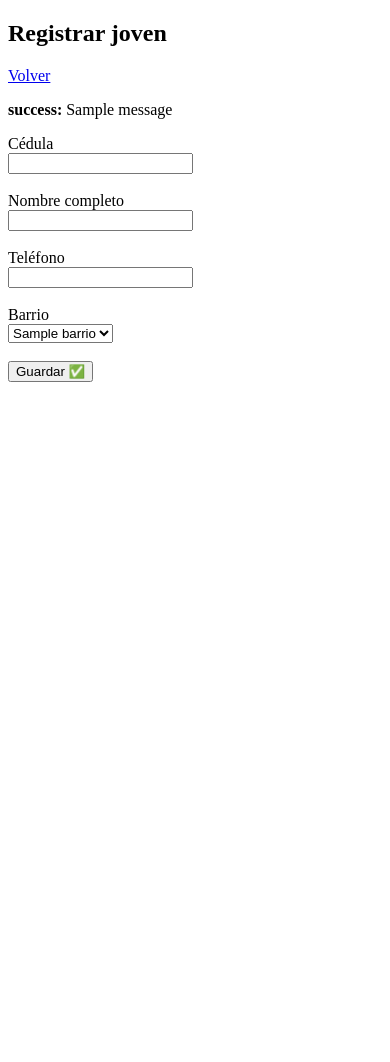
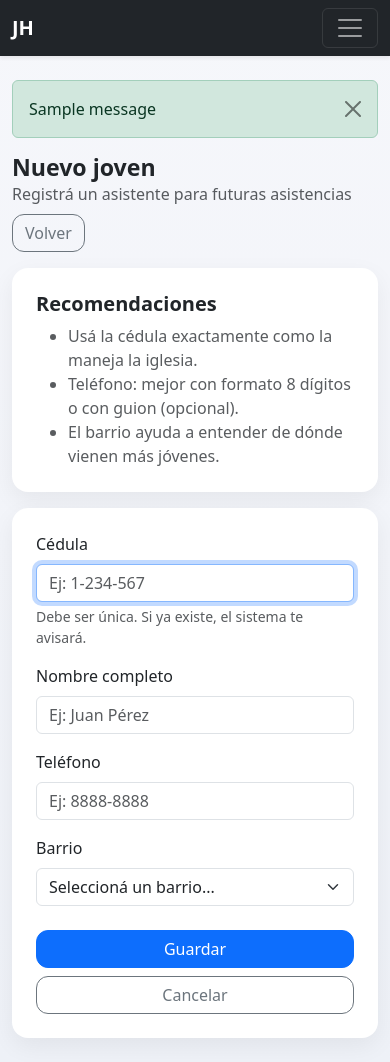
Before and after one commit to steve-sr/jh-attendance, a Flask app: page /youth/new in a window 390 px wide. Before the commit the page ends 382 px from the top, so only its background shows below. Run offline with Flask 3, Linux system fonts and the light colour scheme; a user stored in the database is signed in; tables that the repository leaves empty hold one stand-in row (values such as "Sample post"); one stand-in notice (Sample message) is shown.

Commit message:
Refactor youth edit and form templates for improved UI/UX and validation

```diff
--- a/templates/youth_form.html
+++ b/templates/youth_form.html
@@ -1,37 +1,81 @@
-<!doctype html>
-<html>
-<head>
-  <meta charset="utf-8">
-  <title>Nuevo Joven - JH</title>
-</head>
-<body>
-  <h2>Registrar joven</h2>
-  <p><a href="/youth">Volver</a></p>
+{% extends "base.html" %}
+{% block title %}Nuevo joven - JH{% endblock %}
 
-  {% with messages = get_flashed_messages(with_categories=true) %}
-    {% for c,m in messages %}
-      <p><b>{{c}}:</b> {{m}}</p>
-    {% endfor %}
-  {% endwith %}
+{% block content %}
+<div class="d-flex flex-wrap justify-content-between align-items-center gap-2 mb-3">
+  <div>
+    <h3 class="fw-bold mb-0">Nuevo joven</h3>
+    <div class="text-muted">Registrá un asistente para futuras asistencias</div>
+  </div>
+  <a class="btn btn-outline-secondary" href="/youth">Volver</a>
+</div>
 
-  <form method="post">
-    <label>Cédula</label><br>
-    <input name="cedula" required><br><br>
+<div class="row g-3">
+  <div class="col-12 col-lg-5">
+    <div class="card p-4">
+      <h5 class="fw-bold mb-2">Recomendaciones</h5>
+      <ul class="text-muted mb-0">
+        <li>Usá la cédula exactamente como la maneja la iglesia.</li>
+        <li>Teléfono: mejor con formato 8 dígitos o con guion (opcional).</li>
+        <li>El barrio ayuda a entender de dónde vienen más jóvenes.</li>
+      </ul>
+    </div>
+  </div>
 
-    <label>Nombre completo</label><br>
-    <input name="full_name" required><br><br>
+  <div class="col-12 col-lg-7">
+    <div class="card p-4">
+      <form method="post" class="needs-validation" novalidate>
+        <div class="mb-3">
+          <label class="form-label">Cédula</label>
+          <input class="form-control" name="cedula" placeholder="Ej: 1-234-567" required autofocus>
+          <div class="form-text">Debe ser única. Si ya existe, el sistema te avisará.</div>
+          <div class="invalid-feedback">Este campo es obligatorio.</div>
+        </div>
 
-    <label>Teléfono</label><br>
-    <input name="phone" required><br><br>
+        <div class="mb-3">
+          <label class="form-label">Nombre completo</label>
+          <input class="form-control" name="full_name" placeholder="Ej: Juan Pérez" required>
+          <div class="invalid-feedback">Este campo es obligatorio.</div>
+        </div>
 
-    <label>Barrio</label><br>
-    <select name="barrio_id" required>
-      {% for b in barrios %}
-        <option value="{{b.id}}">{{b.name}}</option>
-      {% endfor %}
-    </select><br><br>
+        <div class="mb-3">
+          <label class="form-label">Teléfono</label>
+          <input class="form-control" name="phone" placeholder="Ej: 8888-8888" required>
+          <div class="invalid-feedback">Este campo es obligatorio.</div>
+        </div>
 
-    <button type="submit">Guardar ✅</button>
-  </form>
-</body>
-</html>
+        <div class="mb-4">
+          <label class="form-label">Barrio</label>
+          <select class="form-select" name="barrio_id" required>
+            <option value="" selected disabled>Seleccioná un barrio...</option>
+            {% for b in barrios %}
+              <option value="{{ b.id }}">{{ b.name }}</option>
+            {% endfor %}
+          </select>
+          <div class="invalid-feedback">Seleccioná un barrio.</div>
+        </div>
+
+        <div class="d-grid d-sm-flex gap-2">
+          <button class="btn btn-primary" type="submit">Guardar</button>
+          <a class="btn btn-outline-secondary" href="/youth">Cancelar</a>
+        </div>
+      </form>
+    </div>
+  </div>
+</div>
+
+<script>
+(() => {
+  const forms = document.querySelectorAll('.needs-validation')
+  Array.from(forms).forEach(form => {
+    form.addEventListener('submit', event => {
+      if (!form.checkValidity()) {
+        event.preventDefault()
+        event.stopPropagation()
+      }
+      form.classList.add('was-validated')
+    }, false)
+  })
+})()
+</script>
+{% endblock %}
```
Also changed, not shown: templates/youth_edit.html (+72 -25 lines).
